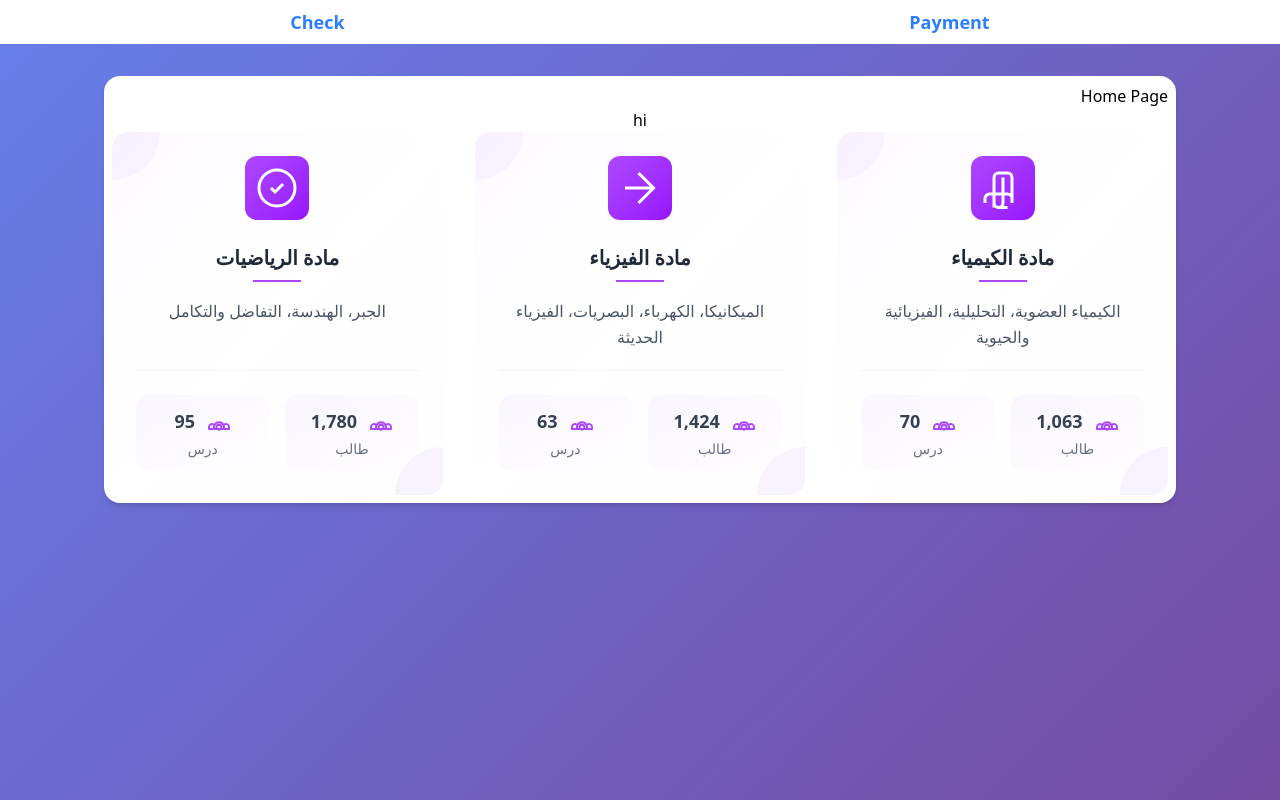
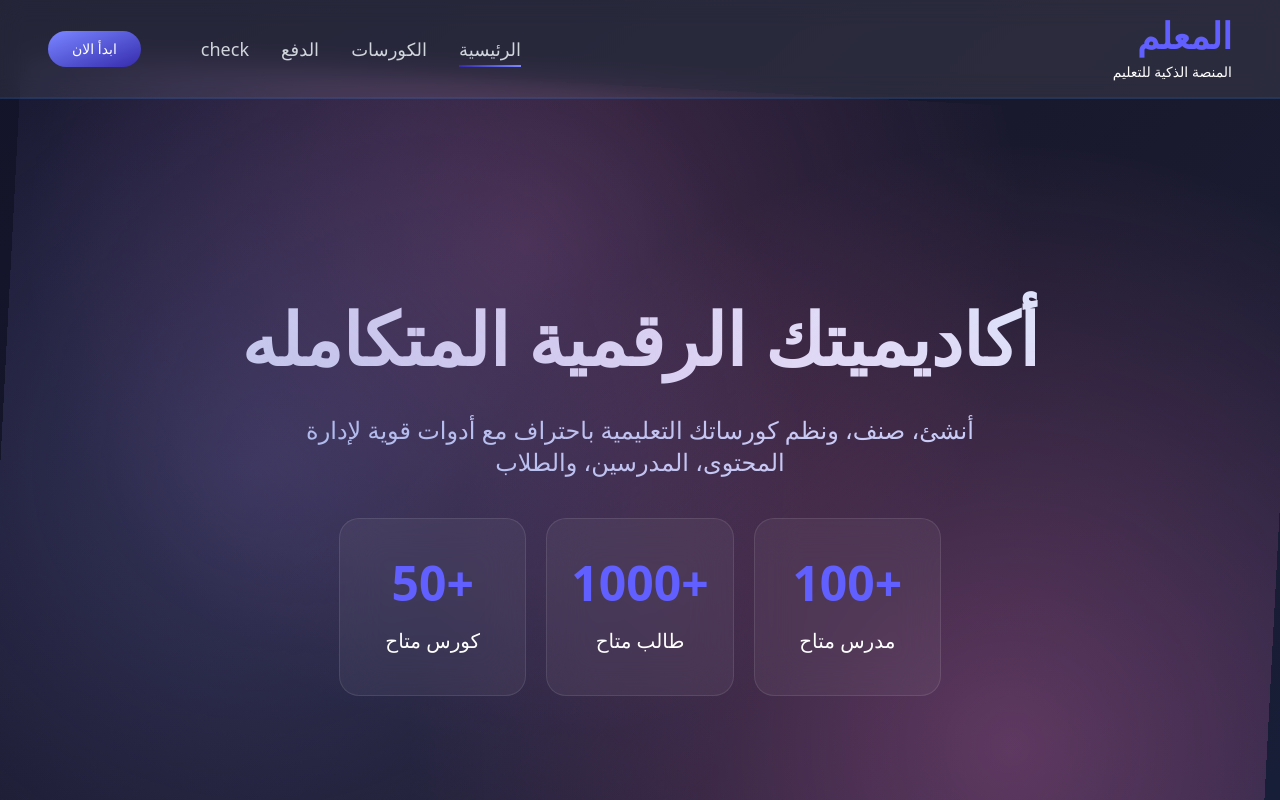
Before and after one commit to Mudzzo/edu-platfrom-test-1, a React (Vite) app: page / in a window 1280 px wide. Shown: the top 800 px of the page. Built offline with nearby package versions, Linux system fonts and the light colour scheme.

Commit message:
Made The navbar & Hero Section & Solved Some errors

```diff
--- a/src/App.css
+++ b/src/App.css
@@ -1,5 +1,34 @@
 @import "tailwindcss";
 
 body {
-  background: linear-gradient(135deg, #667eea 0%, #764ba2 100%);
+  background: linear-gradient(135deg, rgb(19, 19, 41) 0%, rgb(26, 26, 46) 50%, rgb(22, 33, 62) 100%);
+  min-height: 100vh;
+  position: relative;
 }
+
+.hero {
+  position: relative;
+}
+
+.hero::before {
+  content: "";
+  position: absolute;
+  top: 0;
+  left: 0;
+  right: 0;
+  bottom: 0;
+  background:
+    radial-gradient(circle at 20% 50%, rgba(120, 119, 198, 0.3), transparent 50%),
+    radial-gradient(circle at 80% 80%, rgba(255, 119, 198, 0.3), transparent 50%),
+    radial-gradient(circle at 40% 20%, rgba(255, 119, 198, 0.2), transparent 50%);
+  animation: float 20s ease-in-out infinite;
+}
+
+@keyframes float {
+  0%, 100% {
+      transform: translateY(0px) rotate(0deg);
+  }
+  50% {
+      transform: translateY(-20px) rotate(5deg);
+  }
+}
--- a/src/components/Courses/Cards/TeacherCard/TeacherCard.tsx
+++ b/src/components/Courses/Cards/TeacherCard/TeacherCard.tsx
@@ -15,7 +15,7 @@ interface TeacherCardProps {
   hours: number;
   avatarUrl: string;
   subscribedPlanId: string | null;
-  allPlans: Plan[];
+  allPlans: Plan[],
 }
 
 const TeacherCard: React.FC<TeacherCardProps> = ({
--- a/src/components/Courses/Cards/TeacherCard/components/TeacherInfo.tsx
+++ b/src/components/Courses/Cards/TeacherCard/components/TeacherInfo.tsx
@@ -1,7 +1,9 @@
+import {type Plan} from '../../PlanCard/PlanCard'
+
 interface TeacherInfoProps {
   name: string;
   subject: string;
-  subscribedPlan: any;
+  subscribedPlan?: Plan;
 }
 
 const TeacherInfo: React.FC<TeacherInfoProps> = ({ subscribedPlan, name, subject }) => {
--- a/src/components/Courses/CourseContent/CourseContent.tsx
+++ b/src/components/Courses/CourseContent/CourseContent.tsx
@@ -67,14 +67,15 @@ const CourseContent: React.FC = () => {
 
   const getCourseData = (): Section[] => {
 
+    const midPoint = Math.ceil(fullCourseData.length / 2);
+    const firstSemester = fullCourseData.slice(0, midPoint);
+    const secondSemester = fullCourseData.slice(midPoint);
+    const currentMonth = monthsData.find(month => month.name === activeMonth);
+
     switch (planId) {
       case 'plan-semester':
-        const midPoint = Math.ceil(fullCourseData.length / 2);
-        const firstSemester = fullCourseData.slice(0, midPoint);
-        const secondSemester = fullCourseData.slice(midPoint);
         return activeSemester === 'first' ? firstSemester : secondSemester;
       case 'plan-monthly':
-        const currentMonth = monthsData.find(month => month.name === activeMonth);
         if (!currentMonth) return [];
         return fullCourseData.slice(currentMonth.startIndex, currentMonth.endIndex);
       case 'plan-full-year':
--- a/src/components/Layout/Layout.tsx
+++ b/src/components/Layout/Layout.tsx
@@ -2,9 +2,9 @@ import NavBar from "./NavBar";
 
 export default function Layout({ children }: { children: React.ReactNode }) {
   return (
-    <div className=" min-h-screen " >
+    <div className="min-h-screen font-sans overflow-x-clip" >
       <NavBar />
-      <div className=" p-2 bg-white shadow-md rounded-2xl m-8 md:mx-12 xl:mx-26 ">{children}</div>
+      <div>{children}</div>
     </div>
   );
 }
--- a/src/components/Layout/NavBar.tsx
+++ b/src/components/Layout/NavBar.tsx
@@ -1,15 +1,125 @@
-import React from "react";
-import { Link } from "react-router-dom";
+import { Link, NavLink, useLocation } from "react-router-dom";
+import { useState } from "react";
+
+const navLinks = [
+  { label: "الرئيسية", href: "/" },
+  { label: "الكورسات", href: "/courses" },
+  { label: "الدفع", href: "/payment" },
+  { label: "check", href: "/check" },
+];
 
 export default function NavBar() {
+  const { pathname } = useLocation();
+  const [isMenuOpen, setIsMenuOpen] = useState(false);
+
+
   return (
-    <div className="p-2 bg-white flex justify-around ">
-      <Link to="/payment" className="text-blue-500 text-lg font-semibold hover:underline">
-        Payment
-      </Link>
-      <Link to="/check" className="text-blue-500 font-semibold text-lg hover:underline">
-        Check
-      </Link>
-    </div>
+    <nav
+      className="
+        sticky top-0 z-50
+        w-full
+        overflow-hidden
+        border-b border-blue-400/20
+        backdrop-blur-md
+      "
+    >
+
+      <div
+        className="
+          absolute inset-0
+          opacity-80
+          -z-10
+          bg-stone-50/[.10]
+          shadow-[0_4px_30px_rgba(0,0,0,0.1)]
+          backdrop-blur-[1px]
+          border-b border-white/5
+        "
+      />
+
+      <div className="relative z-10 container mx-auto px-12 flex items-center justify-between p-4 text-white">
+        <div className="flex flex-col gap-1.5">
+          <Link to="/" className="text-4xl font-bold text-indigo-500">
+            المعلم
+          </Link>
+          <span className="text-sm">المنصة الذكية للتعليم</span>
+        </div>
+
+        <div className="hidden md:flex items-center gap-8">
+          {navLinks.map((link) => {
+            const isActive = pathname === link.href;
+            return (
+              <NavLink
+                key={link.label}
+                to={link.href}
+                className="relative text-lg font-medium text-gray-300 hover:text-white transition-colors group"
+              >
+                {link.label}
+                <span
+                  className={`
+                    absolute left-0 -bottom-1 h-0.5 bg-gradient-to-r from-indigo-800 to-indigo-400
+                    transition-all duration-300
+                    ${isActive ? 'w-full' : 'w-0 group-hover:w-full'}
+                  `}
+                />
+              </NavLink>
+            );
+          })}
+         <Link
+            to={'/'}
+            className="mr-7 px-6 py-2 rounded-full text-white text-sm bg-gradient-to-br from-indigo-400 to-indigo-800"
+         >
+            ابدأ الان
+         </Link>
+        </div>
+
+        <div className="md:hidden">
+          <button
+            onClick={() => setIsMenuOpen(!isMenuOpen)}
+            className="p-2 rounded-md text-gray-300 hover:text-white hover:bg-white/10 focus:outline-none focus:ring-2 focus:ring-inset focus:ring-white"
+            aria-label="Toggle menu"
+          >
+            {isMenuOpen ? (
+              <svg className="h-6 w-6" xmlns="http://www.w3.org/2000/svg" fill="none" viewBox="0 0 24 24" stroke="currentColor">
+                <path strokeLinecap="round" strokeLinejoin="round" strokeWidth={2} d="M6 18L18 6M6 6l12 12" />
+              </svg>
+            ) : (
+              <svg className="h-6 w-6" xmlns="http://www.w3.org/2000/svg" fill="none" viewBox="0 0 24 24" stroke="currentColor">
+                <path strokeLinecap="round" strokeLinejoin="round" strokeWidth={2} d="M4 6h16M4 12h16m-7 6h7" />
+              </svg>
+            )}
+          </button>
+        </div>
+      </div>
+
+
+
+      {isMenuOpen && (
+        <div className="md:hidden bg-black/30 pb-4">
+          <div className="px-2 pt-2 pb-3 space-y-1 sm:px-3 flex flex-col items-center">
+            {navLinks.map((link) => (
+              <NavLink
+                key={link.label}
+                to={link.href}
+                onClick={() => setIsMenuOpen(false)}
+                className={({ isActive }) =>
+                  `block w-full text-center px-3 py-2 rounded-md text-base font-medium transition-colors ${
+                    isActive ? 'bg-blue-600 text-white' : 'text-gray-300 hover:bg-white/10 hover:text-white'
+                  }`
+                }
+              >
+                {link.label}
+              </NavLink>
+            ))}
+            <Link
+              to={'/'}
+              onClick={() => setIsMenuOpen(false)}
+              className="mt-4 w-1/2 text-center px-5 py-2 rounded-full text-white text-sm font-semibold bg-gradient-to-br from-indigo-500 to-blue-600"
+            >
+              ابدأ الان
+            </Link>
+          </div>
+        </div>
+      )}
+    </nav>
   );
 }
--- a/src/pages/CourseGrid.tsx
+++ b/src/pages/CourseGrid.tsx
@@ -6,7 +6,7 @@ import { motion } from 'framer-motion';
 export default function CourseGrid() {
   return (
     <motion.div
-      className="grid grid-cols-1 md:grid-cols-2 lg:grid-cols-3 gap-8"
+      className="my-10 grid grid-cols-1 md:grid-cols-2 lg:grid-cols-3 gap-8"
       initial={{ opacity: 0 }}
       animate={{ opacity: 1 }}
     >
--- /dev/null
+++ b/src/pages/Hero/Hero.tsx
@@ -0,0 +1,16 @@
+import StatCard from "./components/StatCard";
+
+export default function Hero() {
+  return (
+    <div className='hero min-h-screen flex flex-col gap-7 md:gap-10 justify-center items-center py-10'>
+        <h1 className="text-4xl text-center md:text-7xl text-blue-100 font-bold">أكاديميتك الرقمية المتكامله</h1>
+        <p className="text-blue-200 text-lg md:text-2xl w-[700px] max-w-[80%] text-center">أنشئ، صنف، ونظم كورساتك التعليمية باحتراف مع أدوات قوية لإدارة المحتوى، المدرسين، والطلاب</p>
+
+        <div className="grid grid-cols-2 sm:grid-cols-3 md:grid-cols-3 gap-5">
+        <StatCard title="مدرس متاح" value='+100' />
+        <StatCard title="طالب متاح" value='+1000' />
+        <StatCard title="كورس متاح" value='+50' />
+        </div>
+    </div>
+  )
+}
--- /dev/null
+++ b/src/pages/Hero/components/StatCard.tsx
@@ -0,0 +1,20 @@
+interface StatCardProps {
+    title: string,
+    value: string;
+}
+
+const StatCard: React.FC<StatCardProps> = ({ title, value }) => {
+  return (
+    <div>
+        <div className="py-5 md:py-10 px-4 md:px-6 flex flex-col items-center
+        gap-5 bg-white/[.05] backdrop-blur-[20px] border border-white/[.1]
+        rounded-[20px] p-8 text-center transition-all duration-300 ease-in-out"
+        >
+            <span className="text-2xl md:text-5xl font-bold text-indigo-500">{value}</span>
+            <span className="text-sm md:text-xl text-white">{title}</span>
+        </div>
+    </div>
+  )
+}
+
+export default StatCard;
--- a/src/pages/Home/Home.tsx
+++ b/src/pages/Home/Home.tsx
@@ -1,11 +1,13 @@
-import { t } from "i18next";
+// import { t } from "i18next";
 import CourseGrid from "../CourseGrid";
+import Hero from "../Hero/Hero";
 
 export default function Home() {
   return (
     <div>
-      Home Page
-      <h1 className=" text-center ">{t("hi")}</h1>
+      {/* Home Page
+      <h1 className=" text-center ">{t("hi")}</h1> */}
+      <Hero />
       <CourseGrid />
     </div>
   );
```
